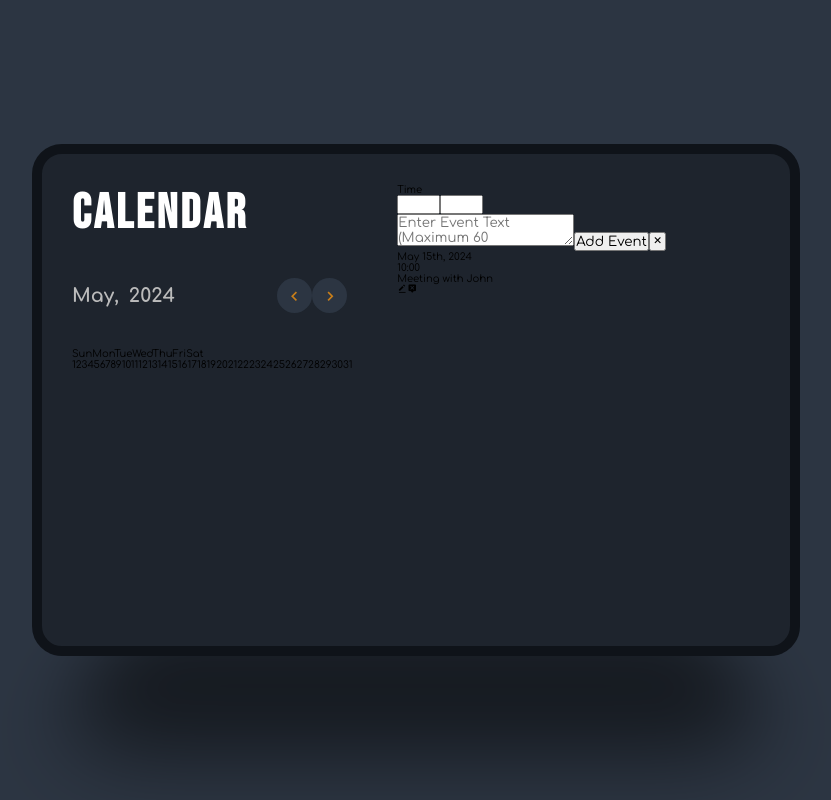
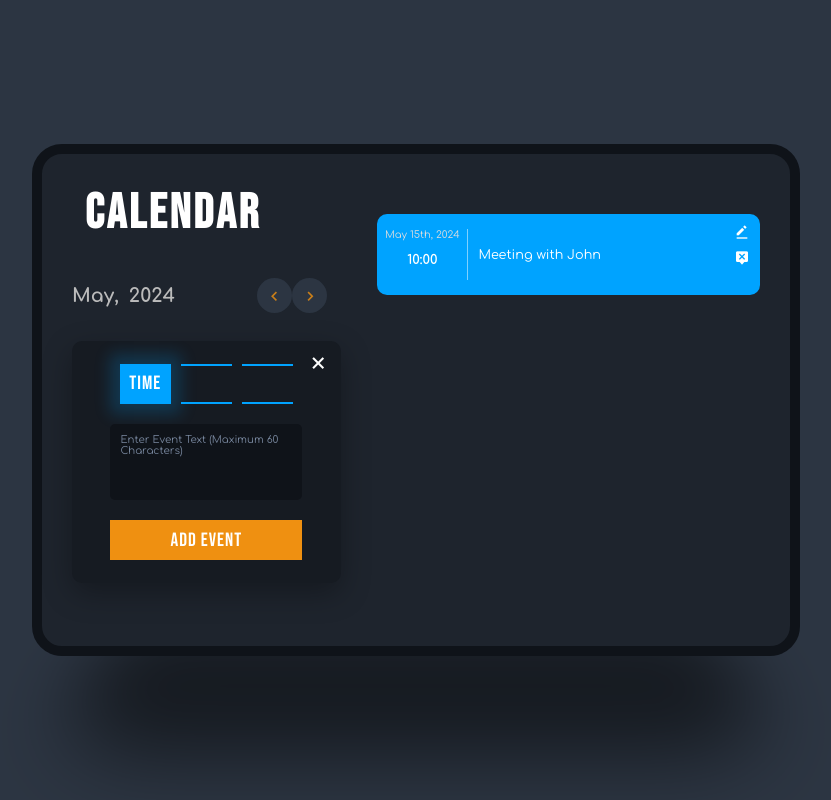
Before and after one commit to scottman256/ReactDemoApps, a React (Vite) app in the folder Calendar App/calendar-app/: page / in a window 1280 px wide. Shown: the whole page, without its empty margins (224-1055 px from the left). Built offline with nearby package versions, Linux system fonts and the light colour scheme.

Commit message:
Lesson 5 - finished

```diff
--- a/Calendar App/calendar-app/src/Components/CalendarApp.css
+++ b/Calendar App/calendar-app/src/Components/CalendarApp.css
@@ -33,7 +33,8 @@
     font-family: "Bebas Neue", sans-serif;
     font-size: clamp(4rem, 3.8cqi, 7rem);
     color: #fff;
-    letter-spacing: .3rem
+    letter-spacing: .3rem;
+    padding-left: 1.3rem;
 }
 
 .navigate-date {
@@ -64,4 +65,215 @@
     align-items: center;
     font-size: 2rem;
     color: #c97f1a;
+    cursor: pointer;
 }
+
+.weekdays {
+    width: 100%;
+    display: flex;
+    margin: 3 rem 0;
+}
+
+.weekdays span {
+    width: calc(100% / 7);
+    font-size: clamp(1rem, 3.8cqi, 1.3rem);
+    font-weight: bold;
+    text-transform: uppercase;
+    color: #78879e;
+    letter-spacing: .1rem;
+    display: flex;
+    justify-content: center;
+}
+
+.days {
+    display: flex;
+    flex-wrap: wrap;
+}
+
+.days span {
+    font-size: clamp(1.2rem, 1cqi, 1.6rem);
+    width: calc(100% / 7);
+    aspect-ratio: 1;
+    display: flex;
+    justify-content: center;
+    align-items: center;
+    color: #ddd;
+    cursor: pointer;
+    text-shadow: 0 .5rem 1rem rgba(0, 0, 0, 0.2);
+}
+
+.current-day {
+    background-color: #ef9011;
+    border-radius: 50%;
+    box-shadow: 0 0 1.5rem 1rem rgba(239,144,17,.3);
+}
+
+.events {
+    width: 60%;
+    height: 100%;
+    padding: 3rem 0;
+}
+
+.event-popup {
+    position: absolute;
+    top: 38%;
+    left: 3rem;
+    background-color: #161b22;
+    width: clamp(25rem, 21cqi, 40rem);
+    aspect-ratio: 10 / 9;
+    border-radius: 1rem;
+    box-shadow: 0 1rem 3rem rgba(0,0,0,0.3);
+    display: flex;
+    flex-direction: column;
+    justify-content: center;
+    align-items: center;
+    row-gap: 2rem;
+}
+
+.time-input {
+    display: flex;
+    column-gap: 1rem;
+}
+
+.time-input input {
+    background-color: transparent;
+    border: none;
+    border-top: .2rem solid #00a3ff;
+    border-bottom: .2rem solid #00a3ff;
+    color: #fff;
+    width: clamp(4rem, 4cqi, 7rem);
+    height: 4rem;
+    text-align:center;
+    font-size(1.2rem, 1.2cqi, 1.6rem);
+}
+
+.time-input input[type="number"]::-webkit-outer-spin-button,
+.time-input input[type="number"]::-webkit-inner-spin-button {
+    appearance: none;
+}
+
+.event-popup-time {
+    width: clamp(4rem, 4cqi, 7rem);
+    background-color: #00a3ff;
+    color: #fff;
+    font-family: 'Bebas Neue', sans-serif;
+    font-size: clamp(1.5rem, 1.5cqi, 2.2rem);
+    display: flex;
+    justify-content: center;
+    align-items: center;
+    box-shadow: 0 0 1.5rem 1rem rgba(0, 163, 255, 0.2);
+    letter-spacing: 0.1rem;
+}
+
+.event-popup textarea {
+    width: clamp(15rem, 15cqi, 25rem);
+    aspect-ratio: 5 / 2;
+    resize: none;
+    background-color: #0f1319;
+    border: none;
+    padding: 1rem;
+    border-radius: .5rem;
+    color: #78879e;
+    transition: border 0.5s;
+
+}
+
+.event-popup textarea:focus {
+    border: .1rem solid #00a3ff;
+}
+
+.event-popup textarea::placeholder {
+    font-size: clamp(1rem, .8cqi, 1.2rem);
+    color: #78879e;
+}
+
+.event-popup textarea:focus::placeholder {
+    color: transparent;
+}
+
+.event-popup-btn {
+    width: clamp(15rem, 15cqi, 25rem);
+    height: 4rem;
+    background-color: #ef9011;
+    color: #fff;
+    font-family: "Bebas Neue", sans-serif;
+    font-size: clamp(1.5rem, 1.5cqi, 2.2rem);
+    letter-spacing: .1rem;
+    border: none;
+    box-shadow: 0 0 1.5rem 1rem regba(239, 144, 17, 0.2);
+    cursor: pointer;
+}
+
+.event-popup-btn:active {
+    transform: translateY(.1rem);
+}
+
+.close-event-popup {
+    position: absolute;
+    top: 1rem;
+    right: 1rem;
+    background-color: transparent;
+    border: none;
+    cursor: pointer;
+}
+
+.close-event-popup i {
+    font-size: 2.5rem;
+    color: #fff;
+}
+
+.event {
+    width: 100%;
+    height: 7 rem;
+    background-color: #00a3ff;
+    padding: 1.5rem 0;
+    border-radius: 1rem;
+    display: flex;
+    align-items: center;
+    margin-bottom: 2rem;
+}
+
+.event-date-wrapper {
+    display: flex;
+    flex-direction: column;
+    align-items: center;
+    width: 25%;
+    border-right: .1rem solid rgba(255, 255, 255, 0.5);
+}
+
+.event-date {
+    font-size: clamp(1rem, 1cqi, 1.2 rem);
+    color: #ddd;
+}
+
+.event-time {
+    font-size: clamp(1.3rem, 1cqi, 1.6rem);
+    line-height: 4rem;
+    font-weight: bold;
+    color: #fff;
+}
+
+.event-text {
+    font-size: clamp(1.2rem, 1cqi, 1.4rem);
+    line-height: 2rem;
+    color: #fff;
+    width: 75%;
+    padding: 0 3rem 0 1rem;
+    overflow-wrap: break-word;
+}
+
+.event-buttons {
+    position: relative;
+    top: 50%;
+    transform: translateY(-25%);
+    right: 1rem;
+    display: flex;
+    flex-direction: column;
+    row-gap: 1rem;
+}
+
+.event-buttons i {
+   font-size: 1.6rem;
+   color: #fff;
+   cursor: pointer;
+}
--- a/Calendar App/calendar-app/src/Components/CalendarApp.tsx
+++ b/Calendar App/calendar-app/src/Components/CalendarApp.tsx
@@ -36,7 +36,7 @@ const CalendarApp = () => {
     <span>14</span>
     <span>15</span>
     <span>16</span>
-    <span>17</span>
+    <span className="current-day">17</span>
     <span>18</span>
     <span>19</span>
     <span>20</span>
```
